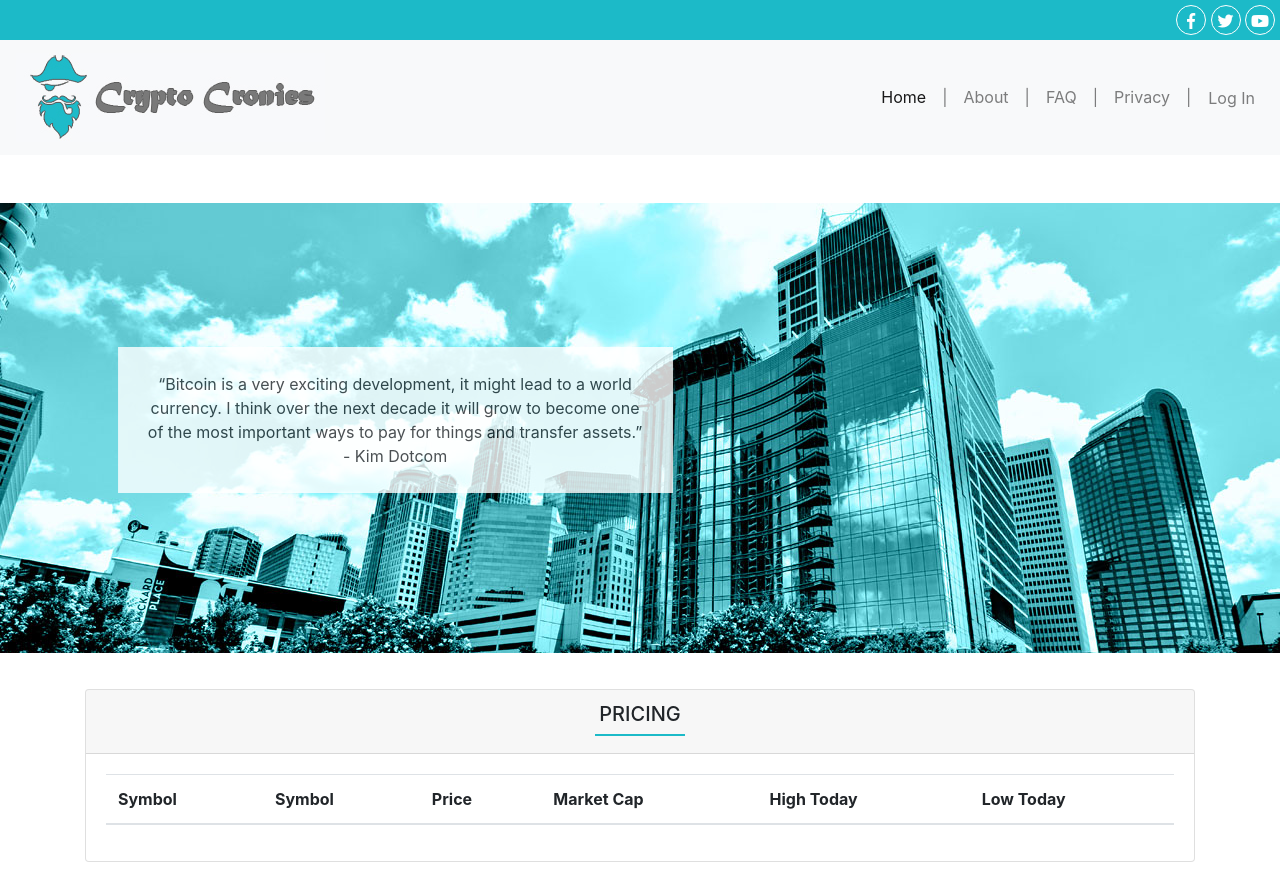
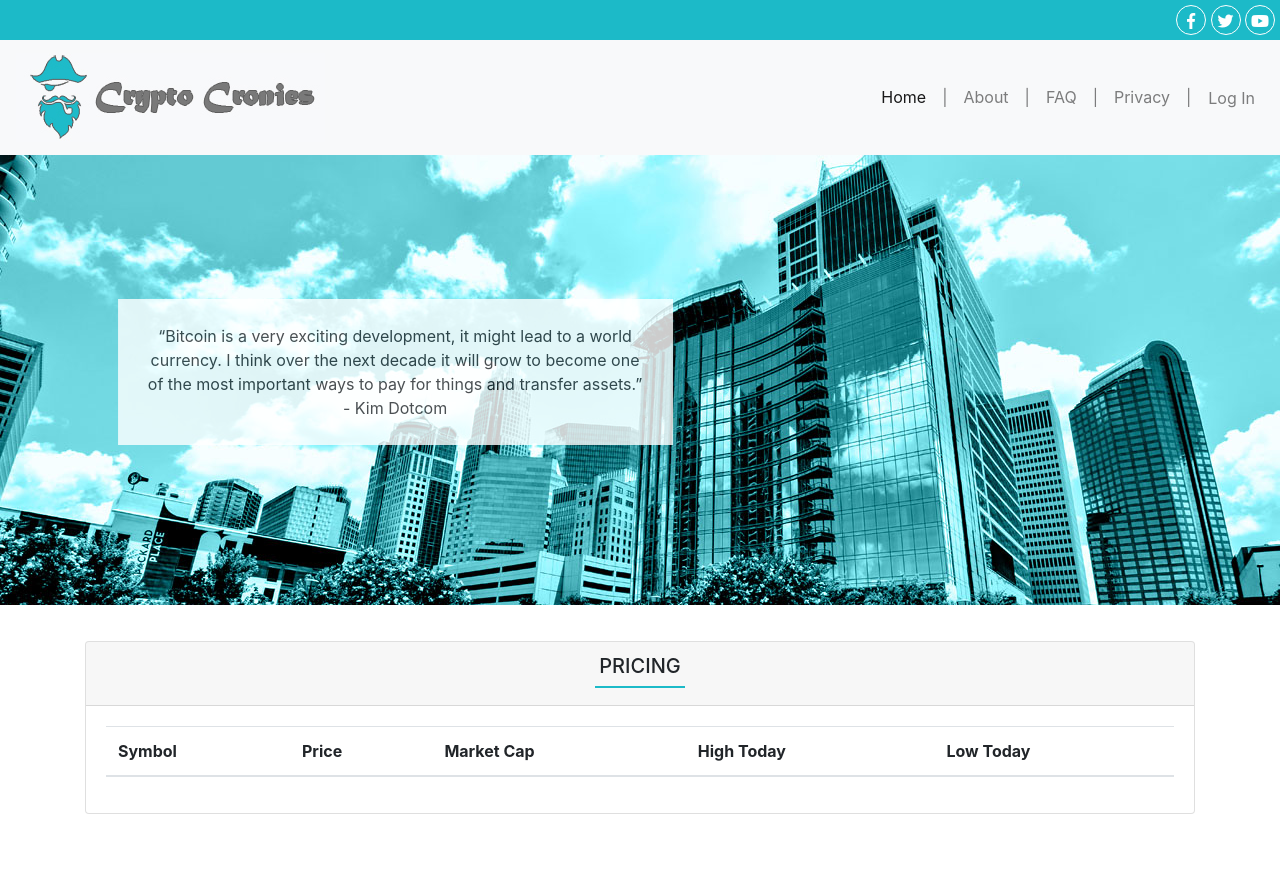
Before and after one commit to mgresty234/CryptoCurrencyApp, a plain HTML site: page index.html in a window 1280 px wide. Shown: the top 872 px of the page. Drawn offline with nearby package versions, Linux system fonts and the light colour scheme; no server answers.

Commit message:
format update

```diff
--- a/index.html
+++ b/index.html
@@ -27,10 +27,10 @@
   <div class = "container-fluid social-icons">
     <!--Social Icons -->
     <div class = "social-padding">
-      <a href="https://www.facebook.com/search/top/?q=cryptocurrency"><i class="fab fa-facebook-f circle"></i></a>
-      <a href="https://twitter.com/search?q=cryptocurrency&src=typd"><i class="fab fa-twitter circle"></i></a>
-      <a href="https://www.youtube.com/results?search_query=cryptocurrency"><i class="fab fa-youtube circle"></i></a>
-    </div>
+        <a href="https://www.facebook.com/search/top/?q=cryptocurrency"><i class="fab fa-facebook-f circle"></i></a>
+        <a href="https://twitter.com/search?q=cryptocurrency&src=typd"><i class="fab fa-twitter circle"></i></a>
+        <a href="https://www.youtube.com/results?search_query=cryptocurrency"><i class="fab fa-youtube circle"></i></a>
+      </div>
   </div>
 
   <div class = "container-fluid navigation">
@@ -81,9 +81,9 @@
     </nav>
   </div>
     <!-- Firebase Login -->
-    <br>
     <div class = "container">
       <div id = "loginSpot" class = "hide">
+        <br>
         <form>
           <div class="form-group">
             <p>Login to save your favorite cryptocurrencies.</p>
@@ -100,8 +100,6 @@
         </form>
       </div>
     </div>
-    <br>
-
   <!-- Bootstrap Jumbotron with Scrolling Quotes -->
   <div class="jumbotron jumbotron-fluid image-quote">
     <div class="container container-flex">
@@ -120,28 +118,6 @@
       </div>
     </div>
   </div>
-  <!-- Firebase Login
-  <br>
-  <div class = "container">
-    <div id = "loginSpot" class = "hide">
-      <form>
-        <div class="form-group">
-          <p>Login to save your favorite cryptocurrencies.</p>
-          <label for="exampleInputEmail1">Email Address:</label>
-          <input type="email" class="form-control" id="emailAddress" placeholder="Email">
-        </div>
-        <div class="form-group">
-          <label for="exampleInputPassword1">Password:</label>
-          <input type="password" class="form-control" id="userPW" placeholder="Password">
-        </div>
-    </div>
-          <button type="button" class="btn btn-default hide" id = "signInBtn">Sign In</button>
-          <button type="button" class="btn btn-default hide" id = "signUpBtn">Sign Up</button>
-      </form>
-    </div>
-  </div>
-    <br>
- -->
   <!-- Crypt Currency Pricing Container -->
   <div class = "container pricing">
     <div class="card">
@@ -153,7 +129,6 @@
           <table class="table">
             <thead>
               <tr>
-                <th scope="col">Symbol</th>
                 <th scope="col">Symbol</th>
                 <th scope="col">Price</th>
                 <th scope="col">Market Cap</th>
```
